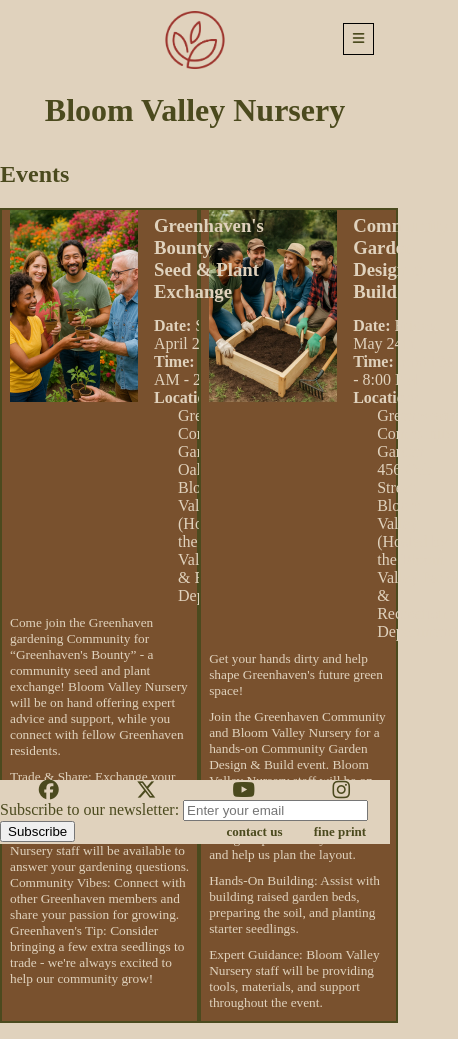
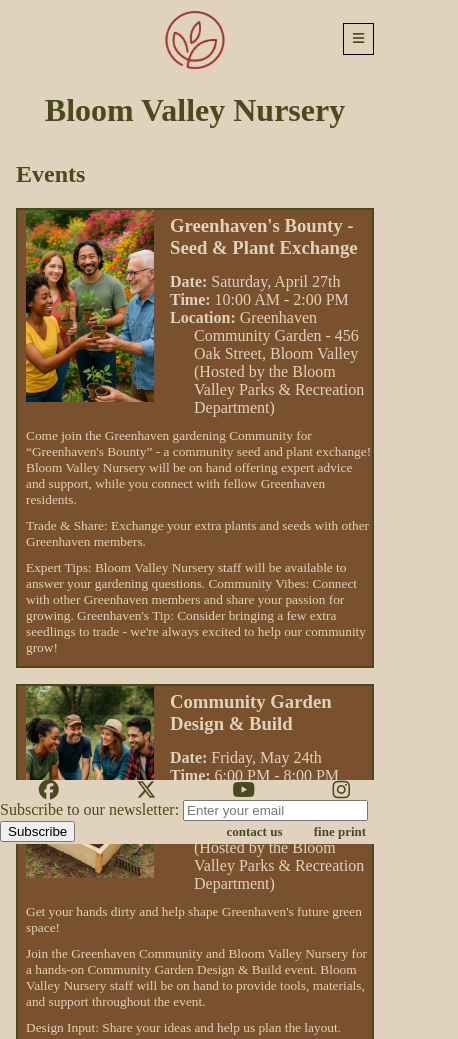
Before and after one commit to Earl-Brown/intro-to-web-dev, a website: page news.html in a window 390 px wide. Shown: the top 1039 px of the page, 458 px wide, since content can reach past the window. Drawn offline with Linux system fonts and the light colour scheme.

Commit message:
CSS Styling complete

```diff
--- a/news.html
+++ b/news.html
@@ -22,9 +22,9 @@
     <button class="nav-button"><i class="fa-solid fa-bars"></i></button>
     <nav>
       <ul>
+        <li><a class="header-link" href="index.html">Home</a></li>
         <li><a class="header-link" href="gallery.html">Products</a></li>
         <li><a class="header-link" href="about.html">About Us</a></li>
-        <li><a class="header-link" href="news.html">News</a></li>
       </ul>
       <div class="shopping-cart-container">
         <a class="shopping-cart" href="#"><i class="fa-solid fa-cart-shopping fa-lg"></i></a>
--- a/styles.css
+++ b/styles.css
@@ -18,12 +18,12 @@
   font-family: var(--font-body);
   margin: 0;
 
-  @media screen and (min-width: 800px) {
-    margin: 0 calc(50% - 400px);
+  @media screen and (min-width: 1000px) {
+    margin: 0 100px;
   }
 
   @media screen and (min-width: 1400px) {
-    margin: 0 calc(50% - 600px);
+    margin: 0 300px;
   }
 }
 
@@ -184,7 +184,7 @@
 
       .subtitle {
         margin-top: 0;
-padding-top: 0;
+        padding-top: 0;
       }
     }
 
@@ -357,6 +357,9 @@
   div.business-details {
     display: flex;
     justify-content: space-around;
+    flex-direction: row;
+    ;
+    flex-wrap: wrap;
 
     div {
       table.operating-hours {
@@ -408,9 +411,12 @@
 }
 
 main.news {
+  margin: 0 1em;
+
   div.events {
     div.event-list {
       display: flex;
+      flex-direction: row;
       justify-content: space-between;
 
       div.event {
@@ -469,6 +475,20 @@
         }
 
       }
+
+      @media screen and (max-width: 750px) {
+        flex-direction: column;
+        div.event {
+          max-width: 100%;
+          margin-bottom: 1em;
+
+        }
+      }
+
+
+
+
+
     }
 
   }
@@ -483,6 +503,8 @@
 }
 
 main.policies {
+  margin-left: 1em;
+
   h2 {
     margin-bottom: 0.2em;
   }
```
Also changed, not shown: about.html (+1 -1 lines), gallery.html (+1 -1 lines), legal.html (+1 -0 lines).
